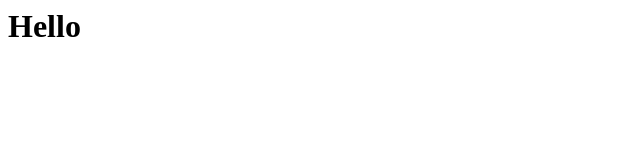
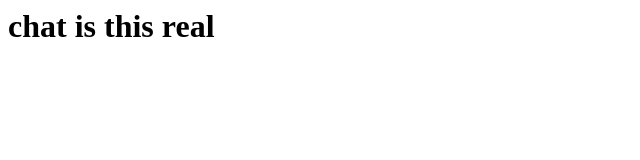
Before and after one commit to CryoTitan/skills-code-with-codespaces, a plain HTML site: page index.html in a window 1280 px wide. Shown: the whole page, without its empty margins (0-640 px from the left). Drawn offline with Linux system fonts and the light colour scheme.

Commit message:
added stuff

```diff
--- a/index.html
+++ b/index.html
@@ -1,3 +1,3 @@
 <html>
-  <h1>Hello</h1>
+  <h1>chat is this real</h1>
 </html>
```
